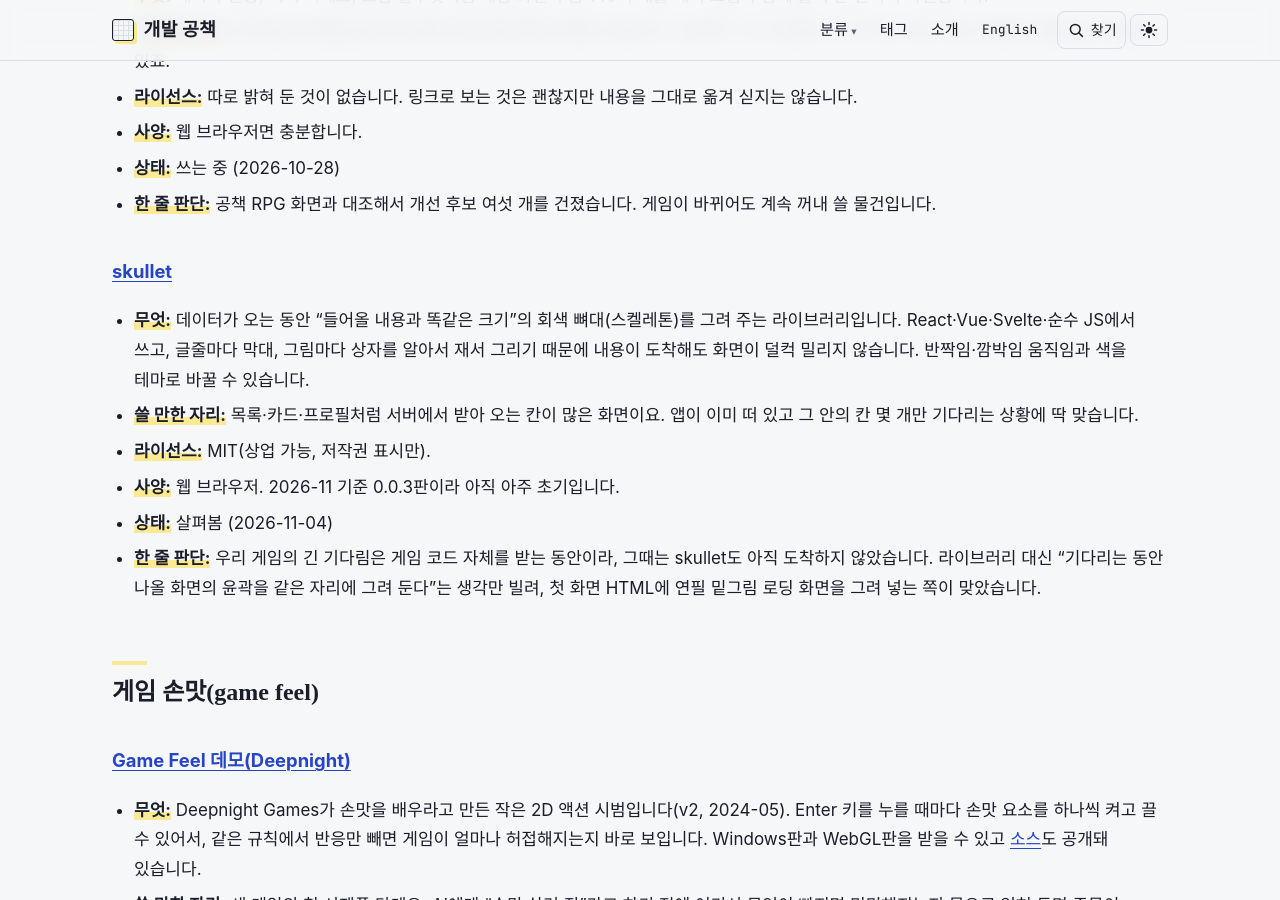
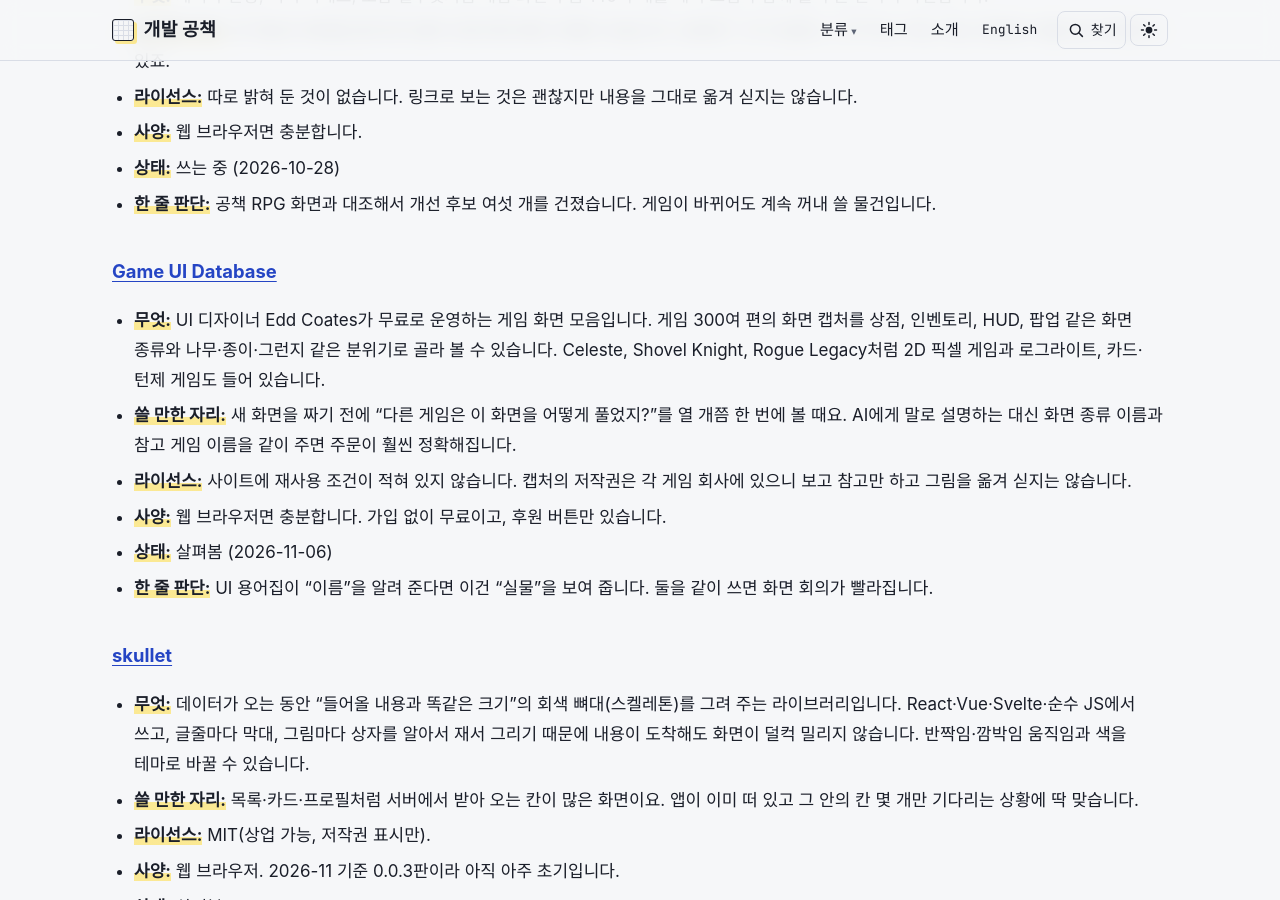
Before and after one commit to wh209302/wh209302.github.io, a Jekyll site: the page built from shelf.md, in a window 1280 px wide and 900 px high, scrolled down 5770 px. Built offline with Jekyll 4.4.1, drawn with Linux system fonts in a browser that asks for light colours; some web fonts are replaced.

Commit message:
기술 서랍·참고 자료 글: Game UI Database 추가(한·영)
Co-Authored-By: Claude Opus 5.5 <noreply@anthropic.com>
Claude-Session: https://claude.ai/code/session_01LdZGhSgbVBu5vdKj6XraHe

```diff
--- a/shelf.md
+++ b/shelf.md
@@ -138,6 +138,15 @@ AI와 일하다 보면 "오, 이거 대박인데?" 싶은 기술이 하루에도
 - **상태:** 쓰는 중 (2026-10-28)
 - **한 줄 판단:** 공책 RPG 화면과 대조해서 개선 후보 여섯 개를 건졌습니다. 게임이 바뀌어도 계속 꺼내 쓸 물건입니다.
 
+### [Game UI Database](https://www.gameuidatabase.com/)
+
+- **무엇:** UI 디자이너 Edd Coates가 무료로 운영하는 게임 화면 모음입니다. 게임 300여 편의 화면 캡처를 상점, 인벤토리, HUD, 팝업 같은 화면 종류와 나무·종이·그런지 같은 분위기로 골라 볼 수 있습니다. Celeste, Shovel Knight, Rogue Legacy처럼 2D 픽셀 게임과 로그라이트, 카드·턴제 게임도 들어 있습니다.
+- **쓸 만한 자리:** 새 화면을 짜기 전에 "다른 게임은 이 화면을 어떻게 풀었지?"를 열 개쯤 한 번에 볼 때요. AI에게 말로 설명하는 대신 화면 종류 이름과 참고 게임 이름을 같이 주면 주문이 훨씬 정확해집니다.
+- **라이선스:** 사이트에 재사용 조건이 적혀 있지 않습니다. 캡처의 저작권은 각 게임 회사에 있으니 보고 참고만 하고 그림을 옮겨 싣지는 않습니다.
+- **사양:** 웹 브라우저면 충분합니다. 가입 없이 무료이고, 후원 버튼만 있습니다.
+- **상태:** 살펴봄 (2026-11-06)
+- **한 줄 판단:** UI 용어집이 "이름"을 알려 준다면 이건 "실물"을 보여 줍니다. 둘을 같이 쓰면 화면 회의가 빨라집니다.
+
 ### [skullet](https://github.com/lochie/skullet)
 
 - **무엇:** 데이터가 오는 동안 "들어올 내용과 똑같은 크기"의 회색 뼈대(스켈레톤)를 그려 주는 라이브러리입니다. React·Vue·Svelte·순수 JS에서 쓰고, 글줄마다 막대, 그림마다 상자를 알아서 재서 그리기 때문에 내용이 도착해도 화면이 덜컥 밀리지 않습니다. 반짝임·깜박임 움직임과 색을 테마로 바꿀 수 있습니다.
```
Also changed, not shown: _posts/2026-10-27-reference-sites.md (+2 -0 lines), en/_posts/2026-10-27-reference-sites.md (+2 -0 lines), en/shelf.md (+9 -0 lines).
